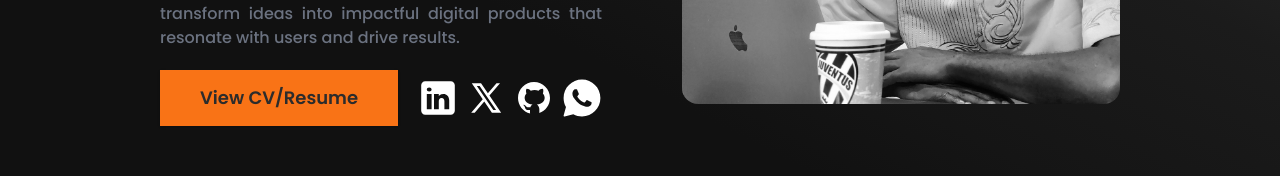
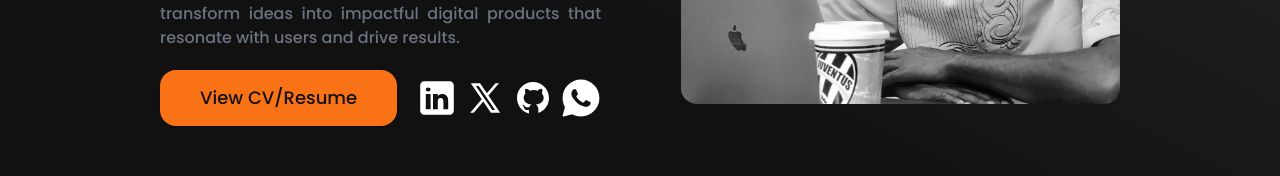
Before and after one commit to rjacy/portfolio, a Next.js app: page / in a window 1280 px wide. Shown: the part 530-706 px from the top of the page. Built offline with nearby package versions, Linux system fonts and the light colour scheme.

Commit message:
Just random banner button fixes

```diff
--- a/components/Banner.tsx
+++ b/components/Banner.tsx
@@ -25,7 +25,7 @@ const Banner = () => {
             digital products that resonate with users and drive results.
           </span>
           <div className="flex flex-col md:flex md:flex-row items-center gap-5">
-            <Button className="bg-orange-500 hover:text-white text-basecolor text-lg font-semibold px-10 py-7 rounded-none">
+            <Button className="bg-orange-500 hover:text-white text-darkmode text-lg font-medium px-10 py-7 rounded-2xl">
               <Link href="#">View CV/Resume</Link>
             </Button>
             <div className="flex gap-2">
```
